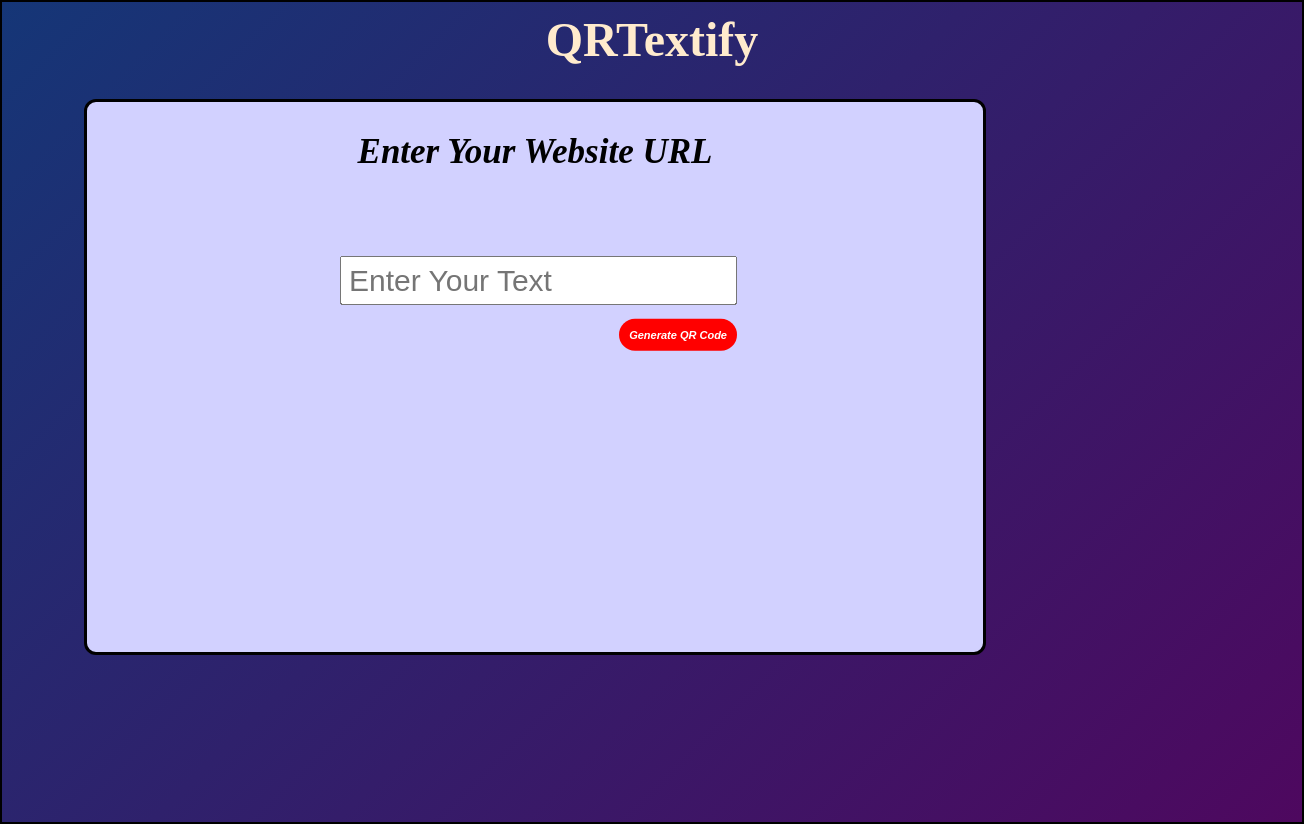
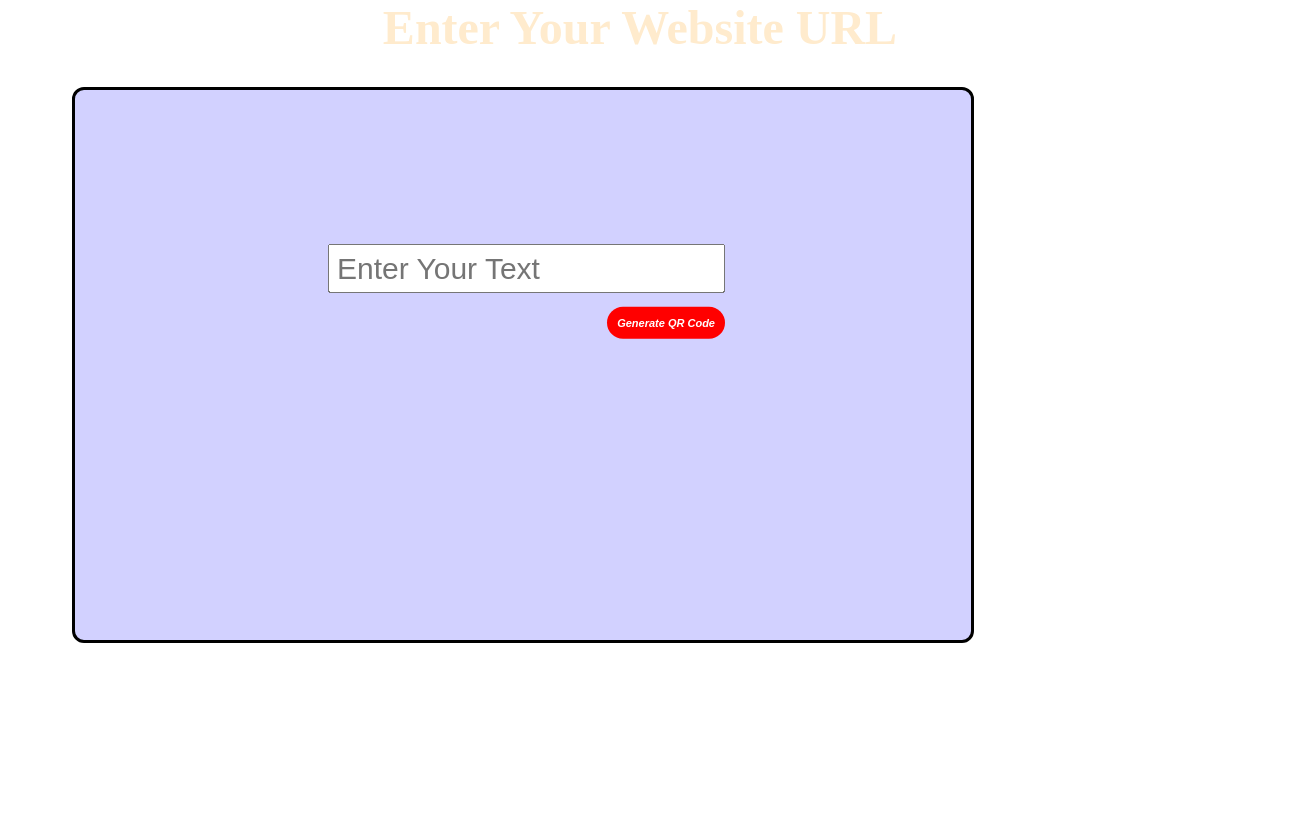
Before and after one commit to Arisha2902/Qr-Code-Generator-, a plain HTML site: page index.html in a window 1280 px wide. Shown: the whole page, 1304 px wide, since content can reach past the window. After the commit the page ends 800 px from the top, so only its background shows below. Drawn offline with Linux system fonts and the light colour scheme.

Commit message:
Update index.html

```diff
--- a/index.html
+++ b/index.html
@@ -1,18 +1,19 @@
 <!DOCTYPE html>
-<html lang="en">
+<html>
 <head>
-  <meta charset="UTF-8">
-  <meta name="viewport" content="width=device-width, initial-scale=1.0">
-  <title>Document</title>
+<meta charset="utf-8"/>
+<meta name="viewport"content="width=device-width,initial-scale=1.0"/>
+<title>document</title>
+
 <link rel="stylesheet" href="Qr-code.css">
+
 </head>
 <body>
-<div class="bg">
     <div class="main">
-        <h1>QRTextify</h1>
+        <h1>Enter Your Website URL</h1>
     </div>
-    <div class ="container" >
-       <h5>Enter Your Website URL</h5>
+<div class="container">
+
     <form action="">
         <div>
            <input type="text" id="qrText" placeholder="Enter Your Text">
@@ -23,7 +24,8 @@
        </div>
      </form>
 </div>
-</div>
+
 <script src="Qr-code.js"></script>
+
 </body>
 </html>
```
Lines whose indentation alone changed are shown as unchanged.
